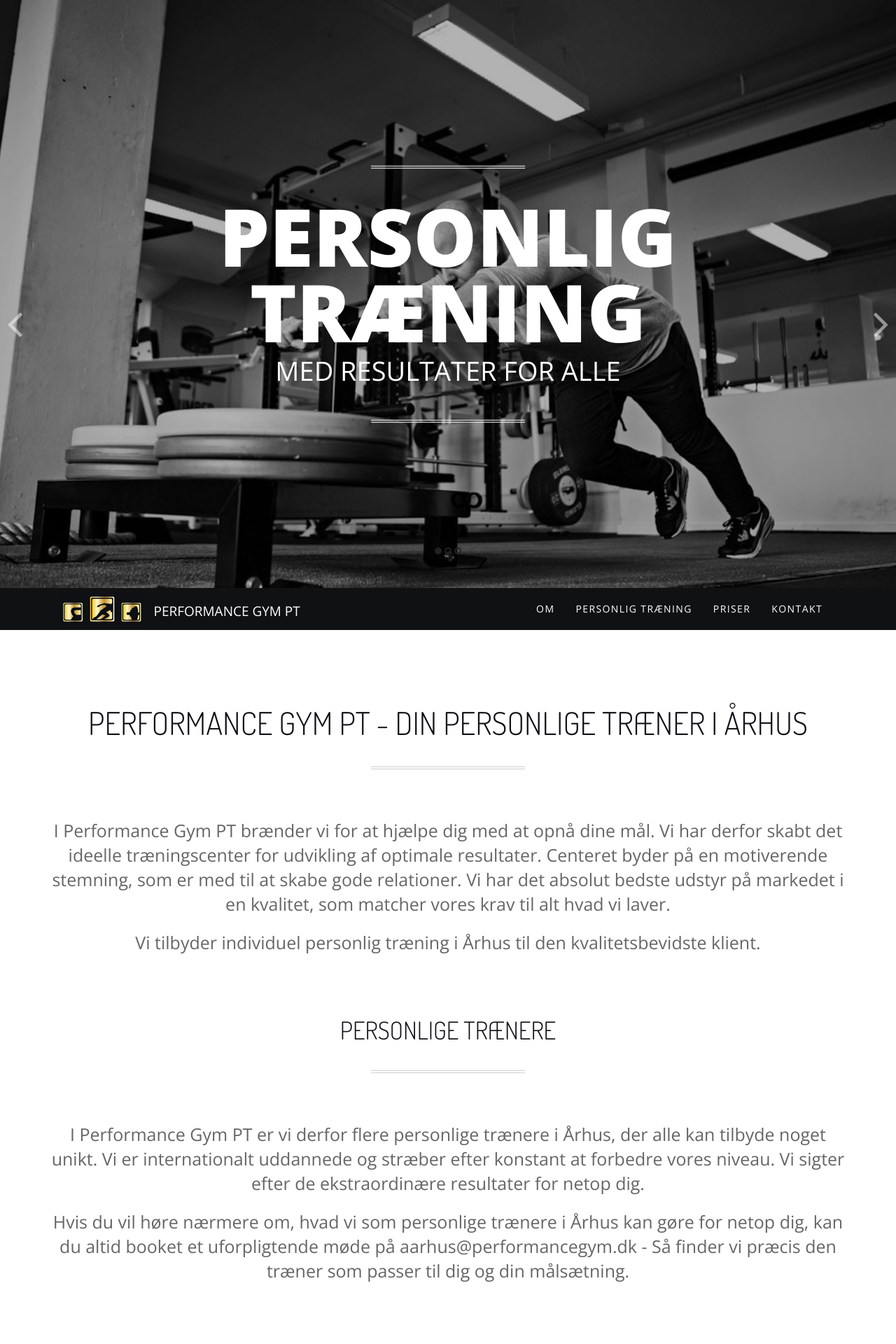
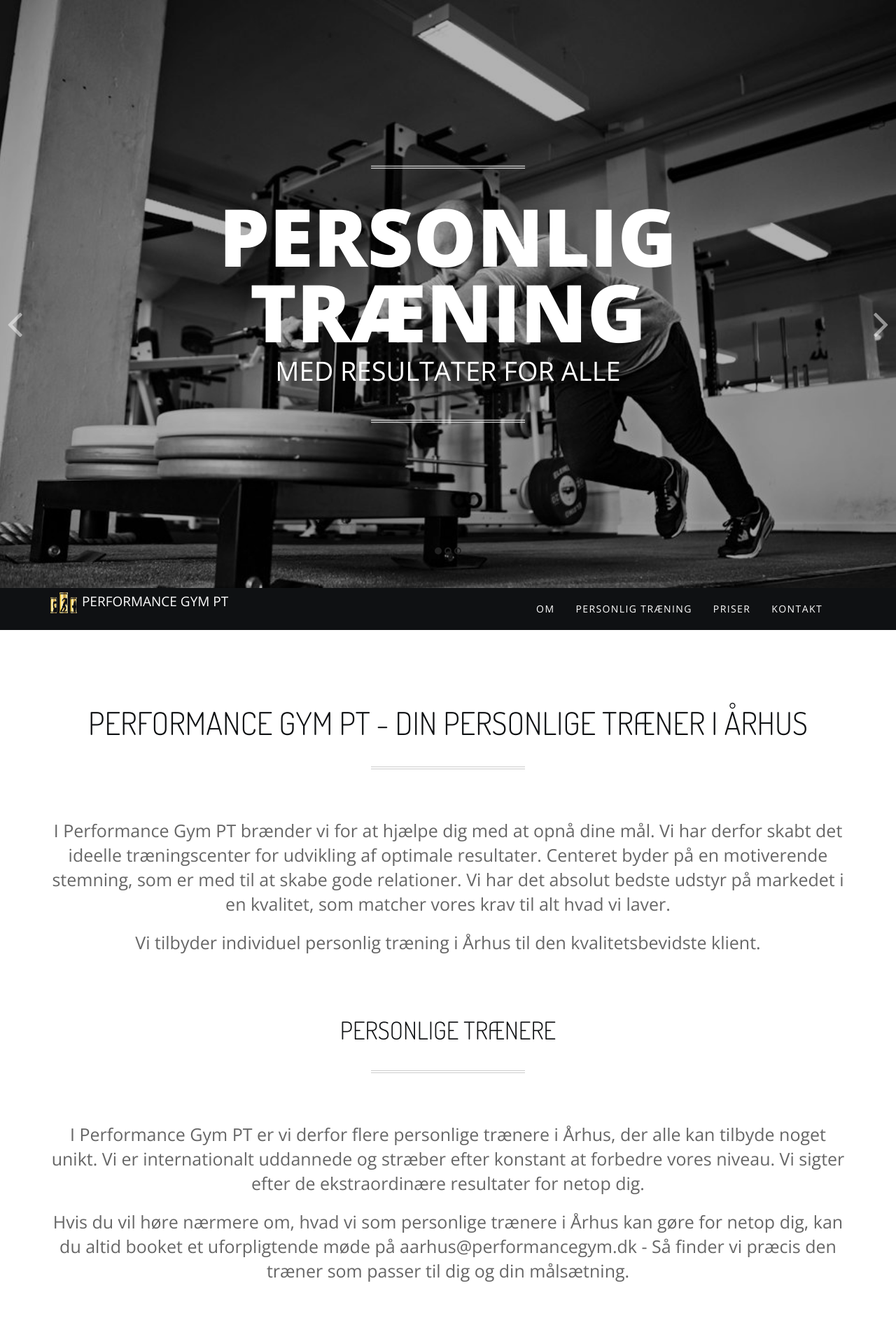
Before and after one commit to lsolesen/performancegymaarhus.dk, a Jekyll site: the page built from index.html, in a window 1280 px wide. Shown: the top 1920 px of the page at 70% size. Built offline with Jekyll 4.4.1, drawn with Linux system fonts in a browser that asks for light colours; nearby versions of some CDN libraries; comment, search, counter and statistics services are not loaded.

Commit message:
Update default.html

```diff
--- a/_layouts/default.html
+++ b/_layouts/default.html
@@ -69,9 +69,9 @@
         <!-- Brand and toggle get grouped for better mobile display -->
         <div class="navbar-header">
 
-          <a class="navbar_brand scrollTo" href="http://www.google.dk">
-            <img src="assets/images/pg-logo.png" alt="PerformanceGym Århus" width="122" height="50" />
-          </a>
+<a href="https://www.w3schools.com">
+<img src="http://performancegymaarhus.dk/assets/images/pg-logo.png" alt="Go to W3Schools!" width="42" height="42" border="0">
+</a>
             <!--
                   Span class:
                     - dark
```
